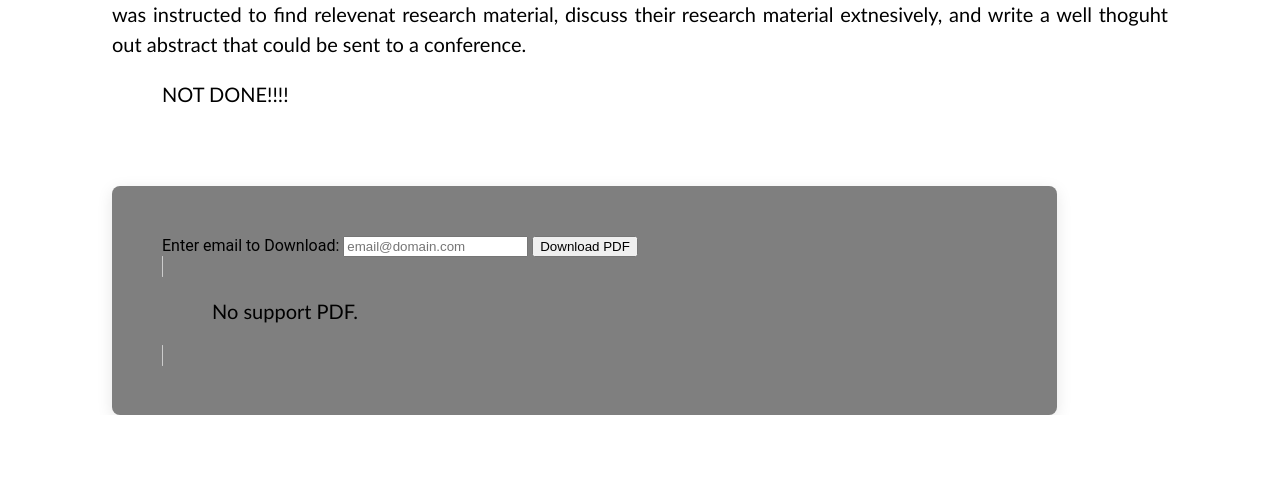
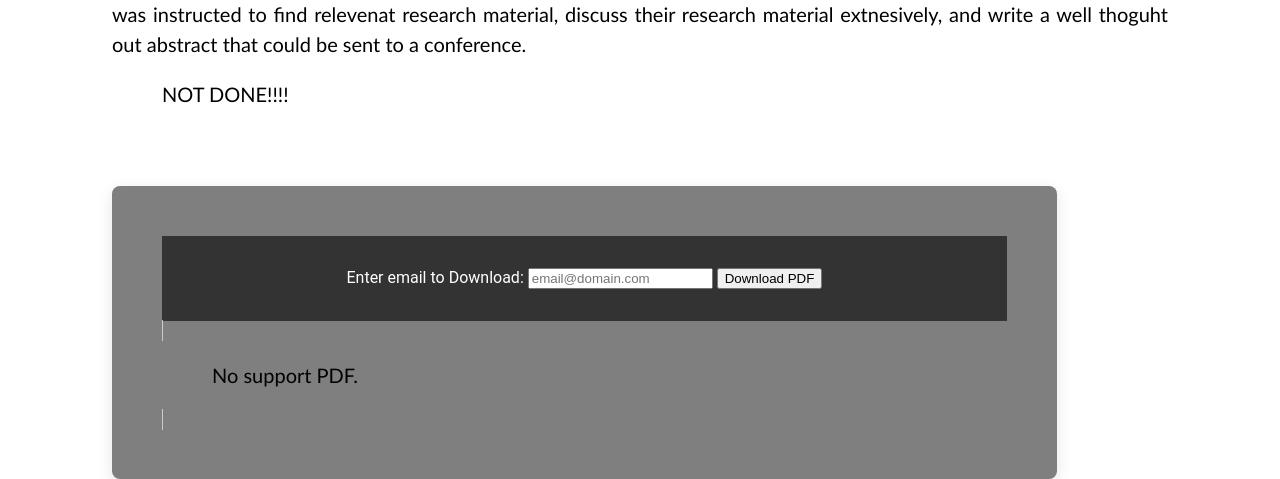
Before and after one commit to anyaga/ENGagED-REU-Project, a Django app: page /abstract/1/ in a window 1280 px wide. Shown: the part 470-949 px from the top of the page. Before the commit the page ends 885 px from the top, so only its background shows below. Run offline with Django 5.2, Linux system fonts and the light colour scheme.

Commit message:
update to form download for each page. still needs to be tested

```diff
--- a/REU_Project/REU_Project/models.py
+++ b/REU_Project/REU_Project/models.py
@@ -18,3 +18,6 @@ class Download(models.Model):
     email = models.EmailField()
     pdf   = models.CharField(max_length=255)
     time  = models.DateTimeField(auto_now_add=True)
+
+    def __str__(self):
+        return f"email={self.email}\npdf={self.pdf}\ntime={self.time}\n\n"
--- a/REU_Project/REU_Project/static/main.css
+++ b/REU_Project/REU_Project/static/main.css
@@ -448,3 +448,12 @@ body:has(#header_col_5:hover) .col_5{
   width: 20em;
   height: auto;
 }
+
+
+
+.email_form {
+  text-align: center;
+  padding: 2em;
+  background-color: #333;
+  color:white;
+}
--- a/REU_Project/templates/abstract.html
+++ b/REU_Project/templates/abstract.html
@@ -16,14 +16,16 @@
     <br>
     <br>
     <br>
-    <div id="full_pdf_viewer" >
-        <div id="pdf_viewer">
+    <div id="full_pdf_viewer">
+        <div class="email_form">
             <form method="POST" action="{% url 'abstract' file='NyagaEngagedREUAbstract.pdf' %}">
                 {% csrf_token %}
                 <label for="email">Enter email to Download:</label>
                 <input type="email" id="email" name="email" placeholder="email@domain.com">
                 <button type="submit">Download PDF</button>
             </form>
+        </div>
+        <div id="pdf_viewer">
             <object
                 id="viewer"
                 type="application/pdf"
--- a/REU_Project/templates/doc_preview.html
+++ b/REU_Project/templates/doc_preview.html
@@ -23,13 +23,15 @@
     <br>
     <br>
     <div id="full_pdf_viewer" >
-        <div id="pdf_viewer">
+        <div class="email_form">
             <form method="POST" action="{% url 'doc_preview' file='NyagaEngageREUAnnotatedBiblography.pdf' %}">
                 {% csrf_token %}
                 <label for="email">Enter email to Download:</label>
                 <input type="email" name="email" placeholder="email@domain.com">
                 <button type="submit">Download PDF</button>
             </form>
+        </div>
+        <div id="pdf_viewer">
             <object
                 id="viewer"
                 type="application/pdf"
```
